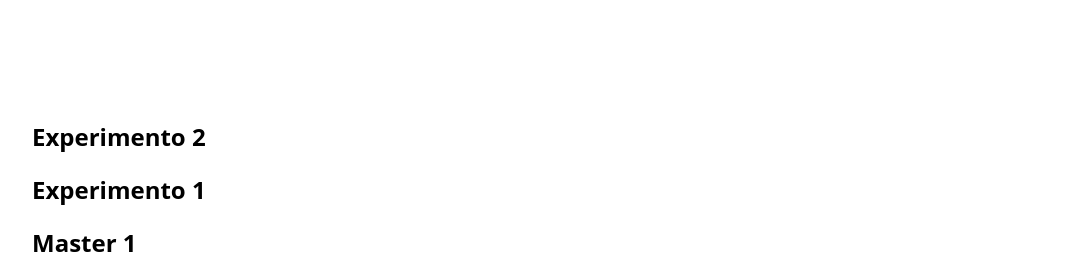
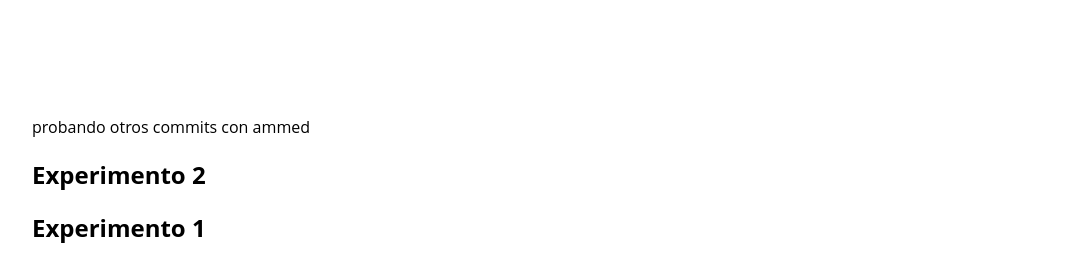
Before and after one commit to EthanDeveloper/historia-de-mi-vida, a plain HTML site: page index.html in a window 1280 px wide. Shown: the top 258 px of the page, without its empty margins (96-1183 px from the left). Drawn offline with Linux system fonts and the light colour scheme.

Commit message:
probando git ammed

```diff
--- a/index.html
+++ b/index.html
@@ -7,6 +7,9 @@
     <link rel="stylesheet" href="./css/styles.css">
 </head>
 <body>
+
+    <p>probando otros commits con ammed</p>
+
     <h2>Experimento 2</h2>
     <h2>Experimento 1</h2>
     <h2>Master 1</h2>
```
